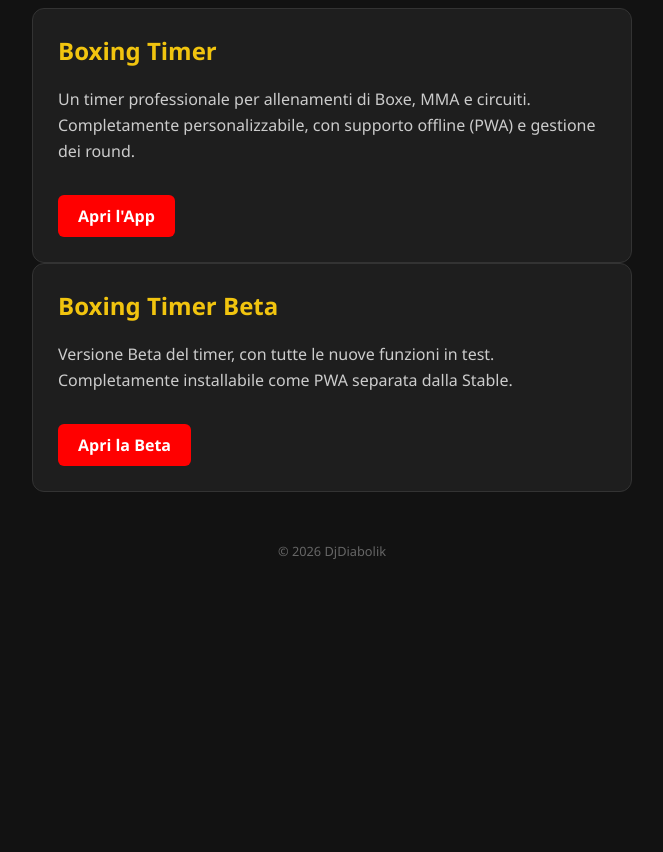
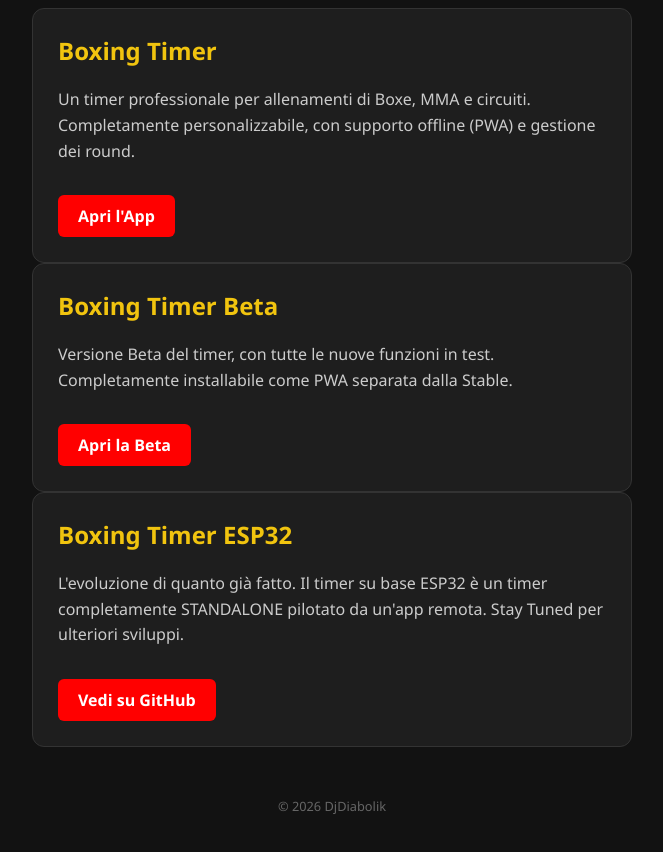
Before and after one commit to DjDiabolik/djdiabolik.github.io, a plain HTML site: page index.html in a window 1280 px wide. Shown: the part 126-978 px from the top of the page, without its empty margins (308-971 px from the left). Before the commit the page ends 800 px from the top, so only its background shows below. Drawn offline with Linux system fonts and the light colour scheme.

Commit message:
Update index.html - Aggiunto progetto ESP32.

```diff
--- a/index.html
+++ b/index.html
@@ -61,6 +61,12 @@
             <p>Versione Beta del timer, con tutte le nuove funzioni in test. Completamente installabile come PWA separata dalla Stable.</p>
             <a href="https://djdiabolik.github.io/BoxingTimer-Beta/" target="_blank" class="btn">Apri la Beta</a>
         </div>
+        <div class="card">
+            <h2>Boxing Timer ESP32</h2>
+            <!-- INSERISCI QUI LA DESCRIZIONE: sostituisci il testo all'interno dei tag <p> e </p> -->
+            <p>L'evoluzione di quanto già fatto. Il timer su base ESP32 è un timer completamente STANDALONE pilotato da un'app remota. Stay Tuned per ulteriori sviluppi.</p>
+            <a href="https://github.com/DjDiabolik/BoxingTimer-ESP32" target="_blank" class="btn">Vedi su GitHub</a>
+        </div>
     </div>
 
     <footer>&copy; 2026 DjDiabolik</footer>
```
